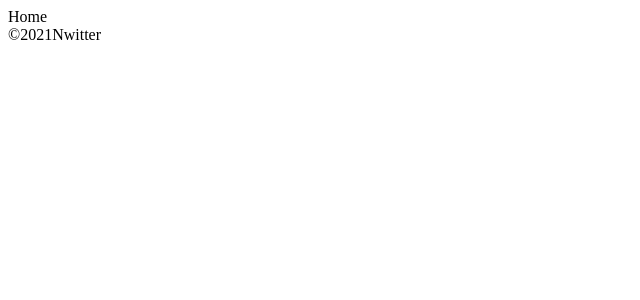
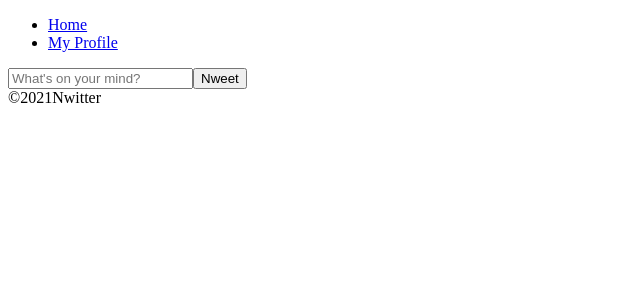
Before and after one commit to jaeyoonw/nwitter, a React (Create React App) app: page /#/ in a window 1280 px wide. Shown: the top 300 px of the page, without its empty margins (0-640 px from the left). Built offline with nearby package versions, Linux system fonts and the light colour scheme; no server answers; the database is empty; sample sign-in values are in the browser's storage.

Commit message:
12/20 commit

```diff
--- a/src/components/App.js
+++ b/src/components/App.js
@@ -1,13 +1,23 @@
-import React, { useState } from "react";
+import React, { useEffect, useState } from "react";
 import AppRouter from "components/Router";
 import { authService } from "myFirebase";
 
 function App() {
-  console.log(authService.currentUser);
-  const [isLoggedIn, setIsLoggedIn ] = useState(authService.currentUser);
+  const [init, setInit] = useState(false);
+  const [isLoggedIn, setIsLoggedIn ] = useState(false);
+  useEffect(() => {
+    authService.onAuthStateChanged((user) => {
+      if (user) {             // user가 존재하면 ( 로그인 상태 true )
+        setIsLoggedIn(true);
+      } else {                // user가 존재하지 않으면 ( 로그인 상태 false )
+        setIsLoggedIn(false);
+      }
+      setInit(true);
+    })
+  }, [])
   return (
     <>
-      <AppRouter isLoggedIn={isLoggedIn} />
+      {init ? <AppRouter isLoggedIn={isLoggedIn} /> : "초기화 중..." }
       <footer>&copy;{new Date().getFullYear()}Nwitter</footer>
     </>
   )
--- /dev/null
+++ b/src/components/Navigation.js
@@ -0,0 +1,11 @@
+import React from "react";
+import {Link} from "react-router-dom";
+
+const Navigation = () => <nav>
+  <ul>
+    <li><Link to="/">Home</Link></li>
+    <li><Link to="/profile">My Profile</Link></li>
+  </ul>
+</nav>;
+
+export default Navigation;
--- a/src/components/Router.js
+++ b/src/components/Router.js
@@ -2,14 +2,18 @@ import React, { useState } from 'react';
 import { HashRouter, Routes, Route } from 'react-router-dom';
 import Home from "../routes/Home";
 import Auth from '../routes/Auth';
+import Navigation from './Navigation';
+import Profile from 'routes/Profile';
 
 const AppRouter = ({isLoggedIn}) => {   // ({isLoggedIn}) 은 props내부를 파고들어간 구조분해, props.isLoggedIn을 의미함.
   return (
     <HashRouter>
+      {isLoggedIn && <Navigation /> }   {/* 로그인이 되어있으면 */}
       <Routes>
         {isLoggedIn ? (
           <>
           <Route exact path="/" element={<Home />} />    {/* 로그인이 되어있으면 */}
+          <Route exact path="/profile" element={<Profile />} />
           </>
           ) : (
           <Route exact path="/" element={<Auth />} />    /* 로그인이 안되어 있으면 */
--- a/src/myFirebase.js
+++ b/src/myFirebase.js
@@ -1,5 +1,6 @@
 import { initializeApp } from "firebase/app";
 import  { getAuth } from "firebase/auth";
+import { getFirestore } from "firebase/firestore";
 
 const firebaseConfig = {
   apiKey: "AIzaSyAfcRk1pQYzTR2pXOMr_6YXuz5Zh90lOlQ",
@@ -11,3 +12,4 @@ const firebaseConfig = {
 };
 initializeApp(firebaseConfig);
 export const authService = getAuth();
+export const db = getFirestore();
--- a/src/routes/Auth.js
+++ b/src/routes/Auth.js
@@ -1,11 +1,12 @@
-import { createUserWithEmailAndPassword, signInWithEmailAndPassword } from "firebase/auth";
+import { createUserWithEmailAndPassword, FacebookAuthProvider, GithubAuthProvider, GoogleAuthProvider, signInWithEmailAndPassword, signInWithPopup } from "firebase/auth";
 import { authService } from "myFirebase";
 import React, { useState } from "react";
 
 const Auth = () => {
   const [email, setEmail] = useState("");
   const [password, setPassword] = useState("");
-  const [newAccount, setAccount] = useState(true);
+  const [newAccount, setNewAccount] = useState(true);
+  const [error, setError] = useState("");
   const onChange = (event) => {                   {/* input 값이 바뀔때마다 event가 발생한다. */}
     const {target: {name, value}} = event;
     if(name === "email") {
@@ -34,19 +35,33 @@ const Auth = () => {
       }
     }
     catch(error) {
-      console.log(error);
-    };
+      setError(error);
+    }
   };
+  const toggleAccount = () => setNewAccount((prev) => !prev);
+  const onSocialClick = async (event) => {
+    const {target: {name}} = event;
+    let provider;
+    if (name === "google") {
+      provider = new GoogleAuthProvider();
+    } else if (name === "github") {
+      provider = new GithubAuthProvider();
+    }
+    const result = await signInWithPopup(authService, provider);
+    console.log(result);
+  }
   return (
     <div>
       <form onSubmit={onSubmit}>
         <input name="email" type="email" placeholder="Email" required value={email} onChange={onChange}/>
         <input name="password" type="password" placeholder="Password" required value={password} onChange={onChange}/>
         <input type="submit" value={newAccount ? "Create Account" : "Log In"} />
+        {error}
       </form>
+      <span onClick={toggleAccount}>{newAccount ? "로그인" : "회원가입"}</span>
       <div>
-        <button>Continue with Google</button>
-        <button>Continue with Github</button>
+        <button onClick={onSocialClick} name="google">Continue with Google</button>
+        <button onClick={onSocialClick} name="github">Continue with Github</button>
       </div>
     </div>
   )
--- a/src/routes/Home.js
+++ b/src/routes/Home.js
@@ -1,4 +1,45 @@
-import React from "react";
+import { useEffect, useState } from "react";
+import { db } from "myFirebase";
+import { addDoc, collection, getDocs } from "firebase/firestore";
 
-const Home = () => <span>Home</span>;
+const Home = () => {
+  const [nweet, setNweet] = useState("");
+  const [nweets, setNweets] = useState([]);
+  const getNweets = async () => {
+    const querySnapshot = await getDocs(collection(db, "nweets"));
+    querySnapshot.forEach((doc) => {
+      setNweets((prev) => [doc.data(), ...prev]); // set에 값대신 함수를 전달
+    })
+  };
+  useEffect(() => {
+    getNweets();
+  }, []);
+  console.log(nweets);
+  const onSubmit = async (event) => {
+    event.preventDefault();
+    try {
+      await addDoc(collection(db, "nweets"), {
+        nweets: nweet,
+        createdAt: Date.now()
+      });
+      setNweet("");   // submit하면 다시 빈문자열로 셋팅
+    } catch(e) {
+      console.error("Error adding document", e);
+    }
+  };
+  const onChange = (event) => {
+    const {
+      target: { value }
+    } = event;
+    setNweet(value);
+  };
+  return (
+    <div>
+      <form onSubmit={onSubmit}>
+        <input value={nweet} onChange={onChange} type="text" placeholder="What's on your mind?" maxLength={120} />
+        <input type="submit" value="Nweet" />
+      </form>
+    </div>
+  );
+};
 export default Home;
--- a/src/routes/Profile.js
+++ b/src/routes/Profile.js
@@ -1,4 +1,21 @@
 import React from "react";
+import { authService } from "myFirebase";
+import { signOut } from "firebase/auth";
+import { useNavigate } from "react-router-dom";
 
-const Profile = () => <span>Profile</span>;
-export default Profile;
+export default () => {
+  const navigate = useNavigate();
+  const onLogOutClick = () => {
+    signOut(authService).then(() => {
+      // Sign Out Successfull.
+      navigate("/");
+    }).catch((error) => {
+      console.log(error);
+    })
+  }
+  return (
+    <>
+      <button onClick={onLogOutClick}>Log Out</button>
+    </>
+  )
+}
```
